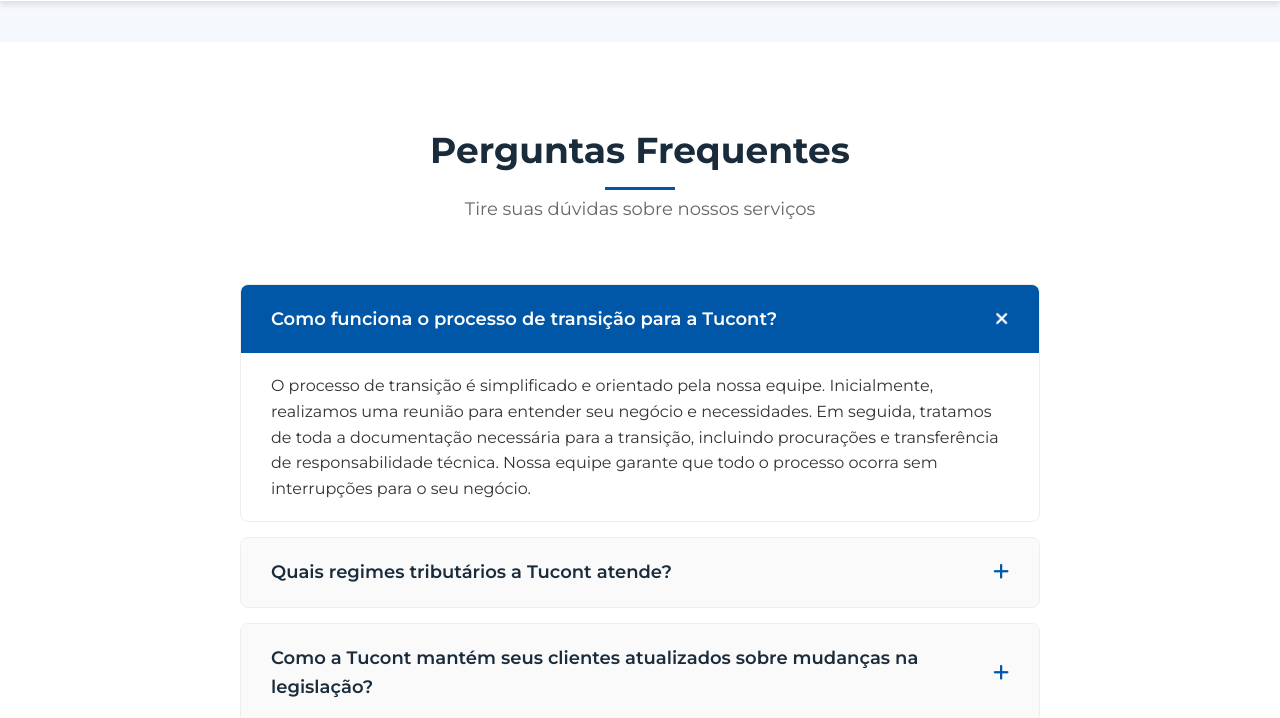
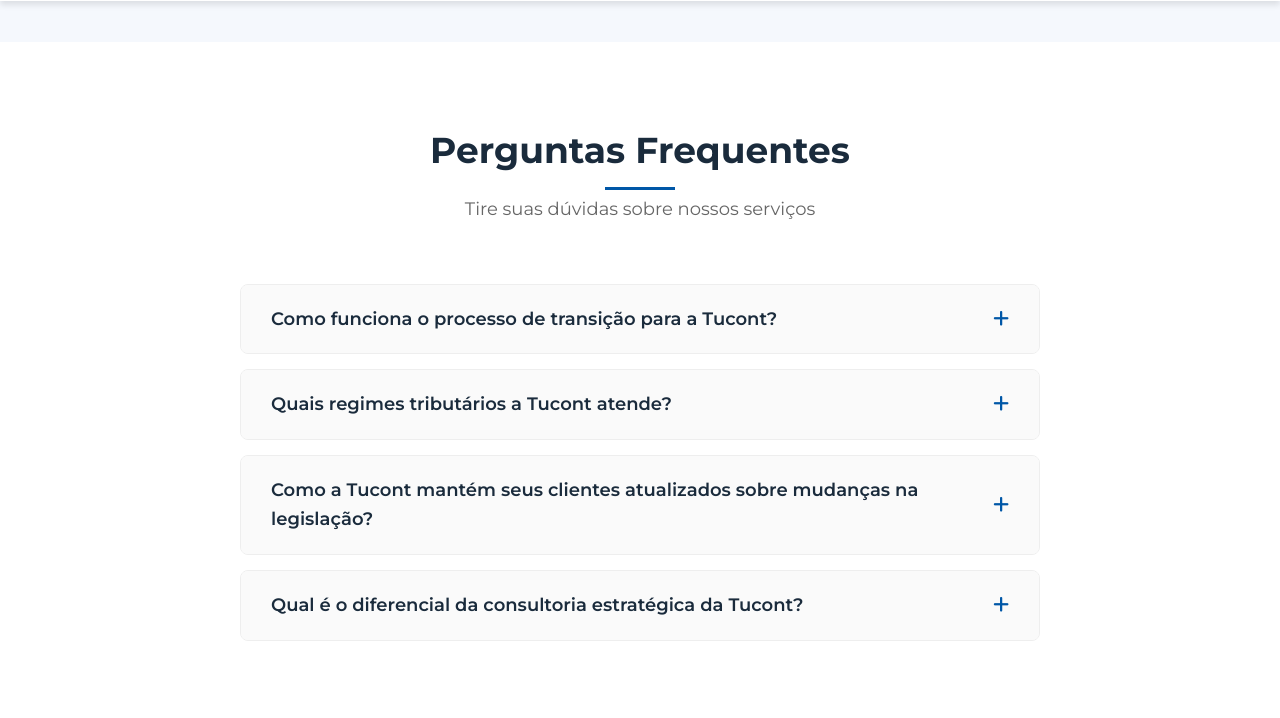
Before and after one commit to GeraldoLuizbatista/tucont-site, a plain HTML site: page index.html in a window 1280 px wide. Both pictures are taken after a click on the element "Como funciona o processo de transição para a Tucont?". Shown: the part 2542-3260 px from the top of the page. Drawn offline with Linux system fonts and the light colour scheme; files whose address does not match are found by name.

Commit message:
Update index.html

```diff
--- a/index.html
+++ b/index.html
@@ -1298,5 +1298,166 @@
     <i class="fas fa-chevron-up"></i>
 </a>
     <script src="/tucont-site/script.js"></script>
+    <script>
+        // Aguarda o carregamento completo do documento
+document.addEventListener('DOMContentLoaded', function() {
+    // Menu mobile
+    const mobileMenuIcon = document.querySelector('.mobile-menu-icon');
+    const navList = document.querySelector('.nav-list');
+
+    if (mobileMenuIcon) {
+        mobileMenuIcon.addEventListener('click', function() {
+            navList.classList.toggle('active');
+            this.classList.toggle('active');
+        });
+    }
+
+    // FAQ accordions
+    const faqItems = document.querySelectorAll('.faq-item');
+
+    faqItems.forEach(item => {
+        const question = item.querySelector('.faq-question');
+
+        question.addEventListener('click', () => {
+            // Fecha todos os outros itens
+            faqItems.forEach(otherItem => {
+                if (otherItem !== item) {
+                    otherItem.classList.remove('active');
+                }
+            });
+
+            // Alterna o estado do item atual
+            item.classList.toggle('active');
+        });
+    });
+
+    // Botão de voltar ao topo
+    const backToTopButton = document.getElementById('back-to-top');
+
+    window.addEventListener('scroll', () => {
+        if (window.scrollY > 300) {
+            backToTopButton.classList.add('active');
+        } else {
+            backToTopButton.classList.remove('active');
+        }
+    });
+
+    backToTopButton.addEventListener('click', (e) => {
+        e.preventDefault();
+        window.scrollTo({
+            top: 0,
+            behavior: 'smooth'
+        });
+    });
+
+    // Adiciona classe de animação aos elementos quando eles entram na viewport
+    const animatedElements = document.querySelectorAll('.section-header, .service-card, .about-metrics, .testimonial-card, .blog-card');
+
+    const animateOnScroll = () => {
+        animatedElements.forEach(element => {
+            const elementPosition = element.getBoundingClientRect().top;
+            const windowHeight = window.innerHeight;
+
+            if (elementPosition < windowHeight - 100) {
+                element.classList.add('animate-fadeIn');
+            }
+        });
+    };
+
+    // Executa animação no carregamento inicial e durante o scroll
+    animateOnScroll();
+    window.addEventListener('scroll', animateOnScroll);
+
+    // Header fixo com mudança de cor ao rolar
+    const header = document.querySelector('.header');
+
+    window.addEventListener('scroll', () => {
+        if (window.scrollY > 50) {
+            header.classList.add('scrolled');
+        } else {
+            header.classList.remove('scrolled');
+        }
+    });
+
+    // Navegação suave para os links de âncora
+    const navLinks = document.querySelectorAll('a[href^="#"]');
+
+    navLinks.forEach(link => {
+        link.addEventListener('click', function(e) {
+            const targetId = this.getAttribute('href');
+
+            if (targetId === '#') return;
+
+            e.preventDefault();
+
+            const targetElement = document.querySelector(targetId);
+
+            if (targetElement) {
+                // Fecha o menu mobile se estiver aberto
+                if (navList.classList.contains('active')) {
+                    navList.classList.remove('active');
+                    mobileMenuIcon.classList.remove('active');
+                }
+
+                // Calcula a posição levando em conta o header fixo
+                const headerHeight = header.offsetHeight;
+                const targetPosition = targetElement.getBoundingClientRect().top + window.scrollY - headerHeight;
+
+                window.scrollTo({
+                    top: targetPosition,
+                    behavior: 'smooth'
+                });
+            }
+        });
+    });
+
+    // Adiciona delay aos itens do menu para efeito de cascata no hover
+    const navItems = document.querySelectorAll('.nav-list li');
+
+    navItems.forEach((item, index) => {
+        item.style.transitionDelay = `${index * 0.05}s`;
+    });
+
+    // Adiciona contador para as métricas na seção Sobre
+    const metrics = document.querySelectorAll('.metric .number');
+    let counted = false;
+
+    const countUp = () => {
+        metrics.forEach(metric => {
+            const target = parseInt(metric.textContent);
+            const suffix = metric.textContent.includes('+') ? '+' : '';
+            let count = 0;
+            const duration = 2000; // 2 segundos
+            const increment = Math.ceil(target / (duration / 30)); // 30fps
+
+            const timer = setInterval(() => {
+                count += increment;
+
+                if (count >= target) {
+                    metric.textContent = target + suffix;
+                    clearInterval(timer);
+                } else {
+                    metric.textContent = count + suffix;
+                }
+            }, 30);
+        });
+    };
+
+    // Inicia o contador quando a seção entrar na viewport
+    const metricsSection = document.querySelector('.about-metrics');
+
+    if (metricsSection) {
+        window.addEventListener('scroll', () => {
+            const metricsSectionPosition = metricsSection.getBoundingClientRect().top;
+            const windowHeight = window.innerHeight;
+
+            if (!counted && metricsSectionPosition < windowHeight - 100) {
+                countUp();
+                counted = true;
+            }
+        });
+    }
+});
+    </script>
 </body>
 </html>
```
